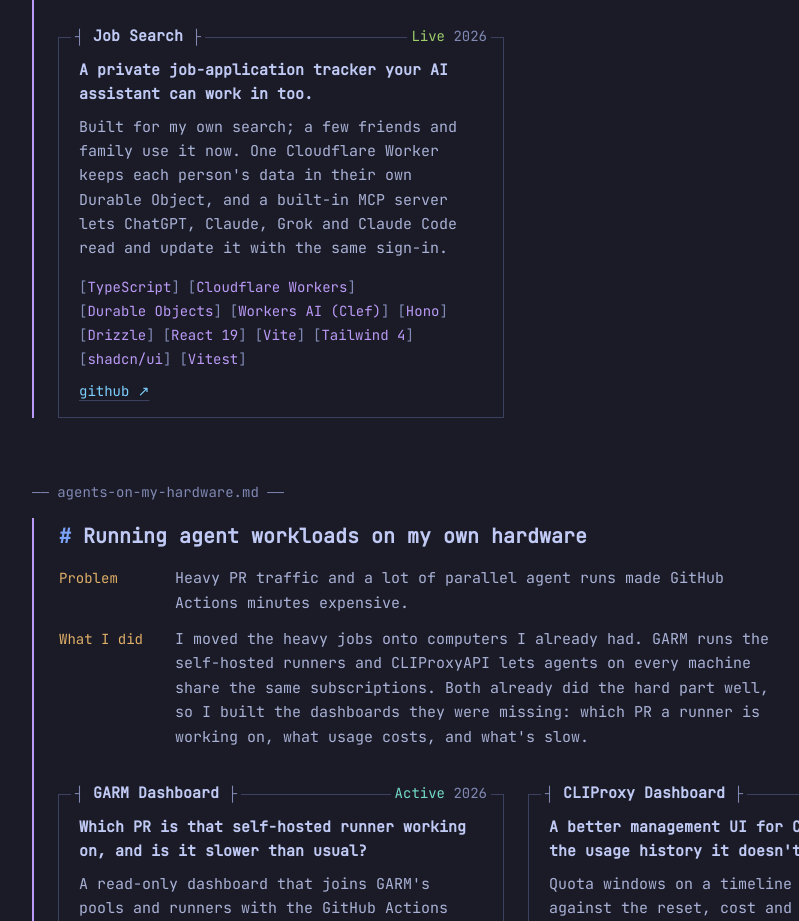
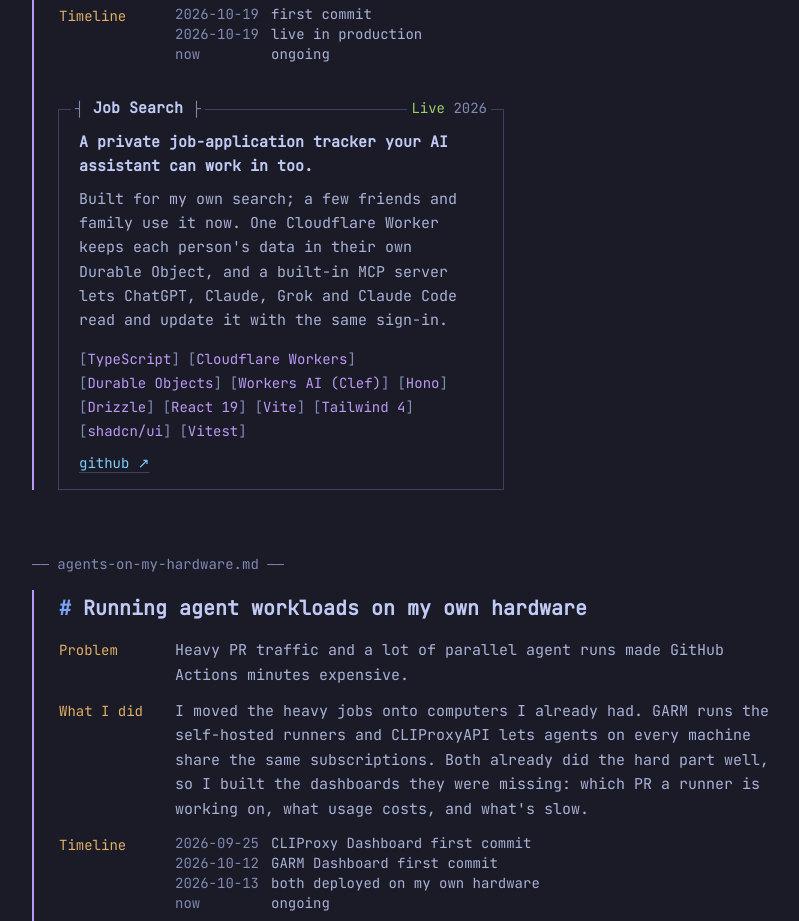
Before and after one commit to JarenKempton/portfolio-site, an Astro site: page / in a window 1280 px wide. Shown: the part 2435-3356 px from the top of the page, without its empty margins (137-936 px from the left). Built offline with nearby package versions, Linux system fonts and the light colour scheme; Astro itself is replaced by a stand-in of ours.

Commit message:
feat(stories): add the mission planning story and story timelines
Adds the mission president visit planner story, caps stories at five in
the approved order, moves iMessage on Linux to the projects list, and
gives every story a dated timeline from its repos' git history.

Co-Authored-By: Claude Opus 5.5 <noreply@anthropic.com>

```diff
--- a/src/components/sections/story-entry.tsx
+++ b/src/components/sections/story-entry.tsx
@@ -27,6 +27,16 @@ export function StoryEntry({ story }: { story: Story }) {
           <dl className="mt-4 space-y-3">
             <Field label="Problem">{story.problem}</Field>
             <Field label="What I did">{story.solution}</Field>
+            <Field label="Timeline">
+              <ol className="text-sm">
+                {story.timeline.map((point) => (
+                  <li key={`${point.date}-${point.event}`} className="flex gap-x-3">
+                    <span className="w-[10ch] shrink-0 text-muted">{point.date}</span>
+                    <span>{point.event}</span>
+                  </li>
+                ))}
+              </ol>
+            </Field>
             {story.links && story.links.length > 0 && (
               <Field label="See also">
                 <span className="flex flex-wrap gap-x-5">
--- a/src/lib/stories.ts
+++ b/src/lib/stories.ts
@@ -1,4 +1,9 @@
 import { projects, projectsBySlug, type Upstream } from "./projects";
+
+export interface TimelinePoint {
+  date: string;
+  event: string;
+}
 
 export interface Story {
   slug: string;
@@ -7,6 +12,7 @@ export interface Story {
   solution: string;
   projectSlugs: string[];
   links?: Upstream[];
+  timeline: TimelinePoint[];
 }
 
 export const stories: Story[] = [
@@ -18,6 +24,11 @@ export const stories: Story[] = [
     solution:
       "I built Job Search for my own search. Cloudflare's Clef model answers fixed questions about a resume and a posting (skills, experience, related work, hard requirements), and fixed weights turn the answers into a 0–100 match score. A Grok routine runs daily to find new postings in areas that score well against my resume, and the breakdowns show where to bring the resume closer to the roles I want. I opened it up to the group: their AI assistant reconciles the inbox with the applications they've sent and logs each reply, the tracker flags follow-ups as they come due, and it shows which companies reject you most.",
     projectSlugs: ["job-search"],
+    timeline: [
+      { date: "2026-10-19", event: "first commit" },
+      { date: "2026-10-19", event: "live in production" },
+      { date: "now", event: "ongoing" },
+    ],
   },
   {
     slug: "agents-on-my-hardware",
@@ -27,6 +38,25 @@ export const stories: Story[] = [
     solution:
       "I moved the heavy jobs onto computers I already had. GARM runs the self-hosted runners and CLIProxyAPI lets agents on every machine share the same subscriptions. Both already did the hard part well, so I built the dashboards they were missing: which PR a runner is working on, what usage costs, and what's slow.",
     projectSlugs: ["garm-dashboard", "cliproxy-dashboard"],
+    timeline: [
+      { date: "2026-09-25", event: "CLIProxy Dashboard first commit" },
+      { date: "2026-10-12", event: "GARM Dashboard first commit" },
+      { date: "2026-10-13", event: "both deployed on my own hardware" },
+      { date: "now", event: "ongoing" },
+    ],
+  },
+  {
+    slug: "mission-interview-planning",
+    title: "Planning the mission president's visits",
+    problem:
+      "For two years I served as a full-time volunteer missionary, in a mission of roughly 150–200 missionaries at a time. The mission is grouped into zones, each zone into a handful of districts, and each district into a handful of companionships, always two men or two women. Every 6 weeks, every companionship had to meet with the mission president, who traveled across the whole mission to see them. His time, the missionaries' time and the miles all mattered, and planning it by hand was chaotic.",
+    solution:
+      "As the mission's Technology Specialist, I built a planner in Google Apps Script to make that less chaotic. It pulled travel times between apartments and meeting houses from the Google Maps API and cached them as a graph, then planned each round so every companionship had the shortest trip to meet him and he wasn't jumping around the mission. Companionships with cars were planned to pick up companionships without one on the way, never mixing men and women. Apartments opened and closed every transfer, so it recalculated each 6-week cycle on a schedule; the meeting houses mostly stayed put, unless a more central one turned up. I wrote it in TypeScript, kept it in version control and deployed it to Apps Script, all by hand, before I used AI tools. Alongside it I maintained Rust software analyzing 1,000+ records weekly, automated 100+ weekly emails and texts, and kept 150+ missionaries' phones working, including a mission-wide SIM card swap.",
+    projectSlugs: [],
+    timeline: [
+      { date: "2024-09", event: "started as Technology Specialist" },
+      { date: "2025-10", event: "service ended" },
+    ],
   },
   {
     slug: "ai-usage",
@@ -36,15 +66,12 @@ export const stories: Story[] = [
     solution:
       "Burn collected quota windows and token use from every tool on every machine and kept the history locally. Once all my machines ran through CLIProxyAPI, I ported Burn's usage history into the CLIProxy Dashboard and retired it. Quench reads the session logs agents already write and shows what each session loads and where runs go wrong.",
     projectSlugs: ["burn", "quench"],
-  },
-  {
-    slug: "imessage-on-linux",
-    title: "iMessage on Linux",
-    problem: "I daily-drive Linux on Omarchy, and iMessage only runs on Apple devices.",
-    solution:
-      "BlueBubbles already bridges iMessage from a Mac, so I built the native desktop client I wanted on top of it with GPUI, in a day.",
-    projectSlugs: ["bluebubbles-gpui"],
-    links: [{ name: "Omarchy", url: "https://github.com/basecamp/omarchy" }],
+    timeline: [
+      { date: "2026-07-16", event: "Quench first commit" },
+      { date: "2026-08-28", event: "Burn first commit and v0.1.0" },
+      { date: "2026-10-30", event: "Quench v0.1.0" },
+      { date: "now", event: "ongoing" },
+    ],
   },
   {
     slug: "time-switch",
@@ -54,6 +81,11 @@ export const stories: Story[] = [
     solution:
       "I had an ESP32 and a three-position switch lying around, so I wired them up: left or right clocks me in for a company, middle clocks me out. Each flip sends an event to a Cloudflare Worker, which hosts the dashboard and keeps my session history in D1. A Durable Object handles the real-time side, so the dashboard updates live on my phone and computer the moment the switch moves. If I forget to clock out, I fix it from wherever I am, and I can edit history or whole pay periods when I need to.",
     projectSlugs: ["time-switch"],
+    timeline: [
+      { date: "2026-09-12", event: "first commit" },
+      { date: "2026-09-14", event: "live in production" },
+      { date: "now", event: "ongoing" },
+    ],
   },
 ];
 
```
